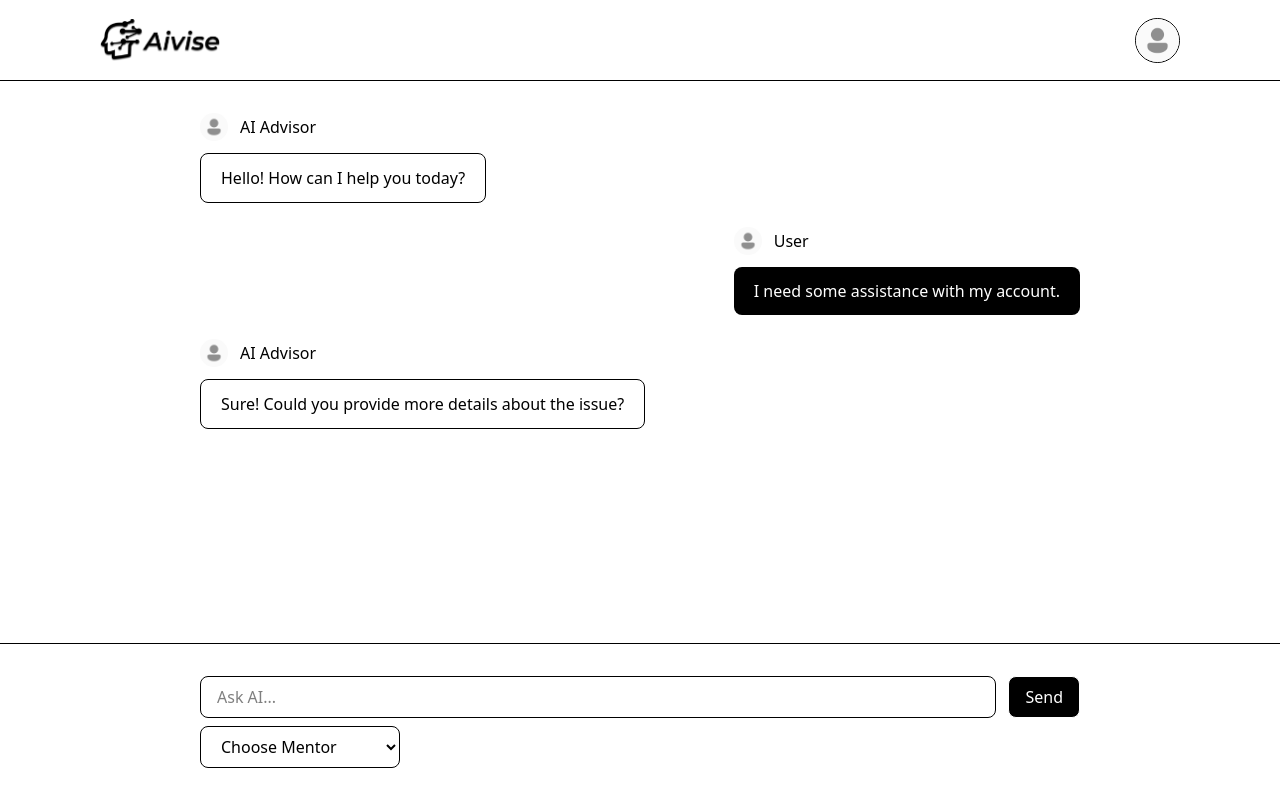
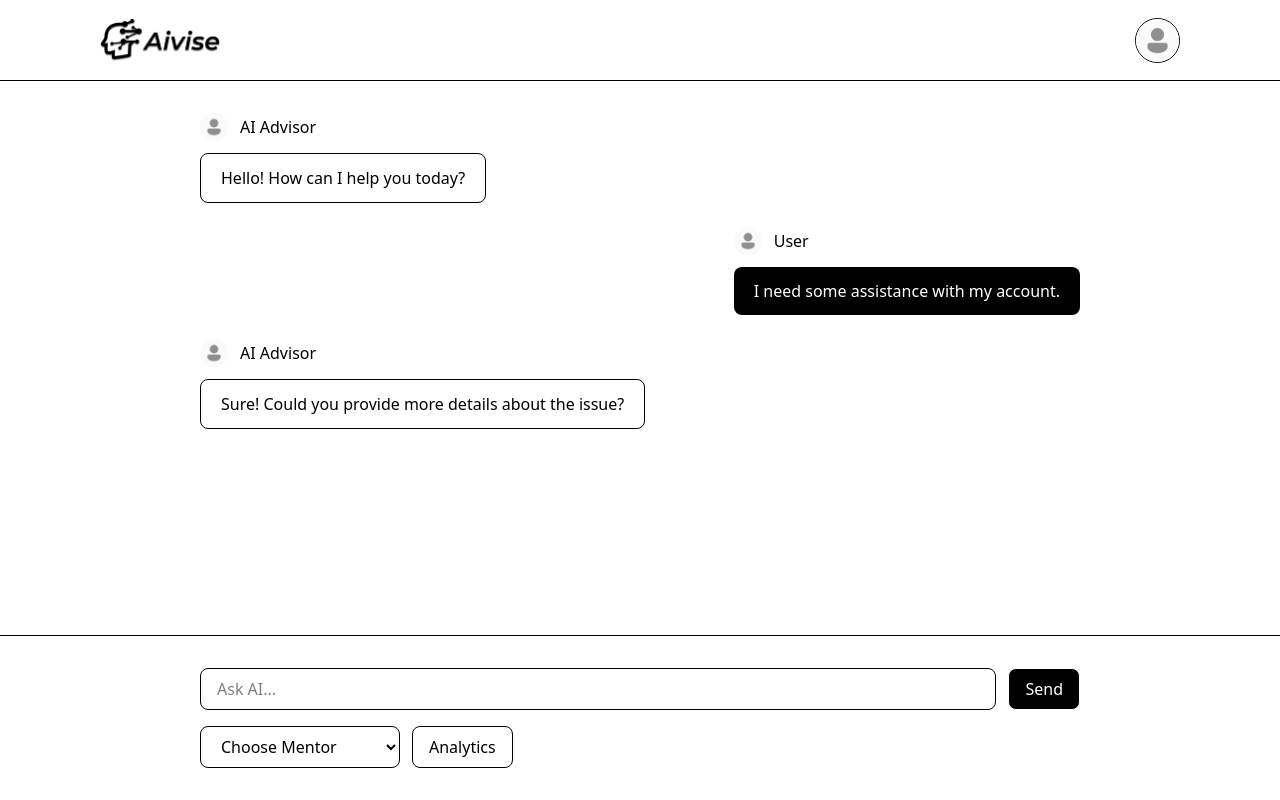
Before and after one commit to JustKalvin/Neuronesia, a React (Vite) app: page /chatbot in a window 1280 px wide. Built offline with nearby package versions, Linux system fonts and the light colour scheme.

Commit message:
Push analytics

```diff
--- a/package.json
+++ b/package.json
@@ -22,11 +22,8 @@
     "react-icons": "^5.5.0",
     "react-markdown": "^10.1.0",
     "react-router-dom": "^7.7.0",
-<<<<<<< HEAD
+    "react-syntax-highlighter": "^15.6.1",
     "recharts": "^3.1.0",
-=======
-    "react-syntax-highlighter": "^15.6.1",
->>>>>>> 0ae2c7b59b231d512a8ed7e6874c0e71c76f867c
     "tailwindcss": "^4.1.11"
   },
   "devDependencies": {
--- a/src/App.jsx
+++ b/src/App.jsx
@@ -6,7 +6,6 @@ import { Routes, Route } from "react-router-dom";
 import Landing from './components/Landing'
 import Chatbot from './pages/Chatbot';
 import Login from './pages/login';
-import CSVReader from "./pages/testingKal"
 
 function App() {
   return (
@@ -14,7 +13,6 @@ function App() {
       <Route path="/" element={<Landing />} />
       <Route path="/login" element={<Login />} />
       <Route path="/chatbot" element={<Chatbot />} />
-      <Route path="/csvreader" element={<CSVReader />} />
     </Routes>
   )
 }
--- a/src/pages/Chatbot.jsx
+++ b/src/pages/Chatbot.jsx
@@ -17,6 +17,7 @@ const Chatbot = () => {
   const [input, setInput] = useState("");
   const [loading, setLoading] = useState(false);
   const [user, setUser] = useState(null);
+  const [analyticClicked, setAnalyticClicked] = useState(false);
 
   // ✅ State untuk namespace Pinecone
   const [mentorCode, setMentorCode] = useState("");
@@ -136,6 +137,10 @@ const Chatbot = () => {
     }
   };
 
+  const handleAnalytic = () => {
+    setAnalyticClicked(analyticClicked => (!analyticClicked))
+  }
+
   return (
     <div className="bg-[#FFFFFF] h-screen flex flex-col justify-between font-Poppins">
       {/* Header */}
@@ -173,8 +178,7 @@ const Chatbot = () => {
         {messages.map((msg) => (
           <div
             key={msg.id}
-            className={`flex ${
-              msg.sender === "user" ? "justify-end" : "justify-start"
+            className={`flex ${msg.sender === "user" ? "justify-end" : "justify-start"
               }`}
           >
             <div className="flex flex-col gap-3">
@@ -205,8 +209,7 @@ const Chatbot = () => {
               </div>
 
               <div
-                className={`rounded-lg px-5 py-3 max-w-md ${
-                  msg.sender === "user"
+                className={`rounded-lg px-5 py-3 max-w-md ${msg.sender === "user"
                   ? "bg-black text-left text-white"
                   : "bg-white text-left border-1"
                   }`}
@@ -225,7 +228,30 @@ const Chatbot = () => {
       <hr className="" />
 
       {/* Footer Input */}
-      <footer className="px-[200px] py-8 max-lg:px-[100px] max-sm:px-[40px] ">
+      <footer className="px-[200px] py-8 max-lg:px-[100px] max-sm:px-[40px]">
+        {/* Kondisional: jika analytic aktif, tampilkan upload file */}
+        {analyticClicked ? (
+          <div className="flex items-center gap-3">
+            <input
+              type="file"
+              accept=".csv,.xlsx,.xls,.json,.txt"
+              className="border border-gray-400 rounded-lg px-4 py-2"
+              onChange={(e) => {
+                const file = e.target.files[0];
+                if (file) {
+                  console.log("Selected file:", file);
+                  // Tambahkan logic upload atau parsing file di sini
+                }
+              }}
+            />
+            <button
+              type="button"
+              className="bg-black text-white px-4 py-2 rounded-lg hover:bg-white hover:text-black transition-colors border-1 cursor-pointer"
+            >
+              Upload
+            </button>
+          </div>
+        ) : (
           <div className="flex items-center gap-3">
             <input
               type="text"
@@ -243,9 +269,10 @@ const Chatbot = () => {
               Send
             </button>
           </div>
+        )}
 
-        {/* Dropdown Mentor */}
-        <div className="mt-2">
+        {/* Mentor dropdown + Analytics toggle */}
+        <div className="mt-4 flex items-center gap-3">
           <select
             className="border rounded-lg px-4 py-2 w-[200px] cursor-pointer"
             onChange={handleMentorChange}
@@ -255,13 +282,19 @@ const Chatbot = () => {
             <option value="orang2">Stephen R. Covey</option>
             <option value="orang3">Eric Ries</option>
           </select>
+
+          <button
+            onClick={handleAnalytic}
+            className={`px-4 py-2 rounded-lg transition-colors border-1 cursor-pointer ${analyticClicked
+              ? "bg-black text-white"
+              : "bg-white text-black"
+              }`}
+          >
+            Analytics
+          </button>
         </div>
+      </footer>
 
-        {/* ✅ Debug: tampilkan namespace yang dipilih
-        <p className="mt-2 text-gray-600">
-          Selected Namespace: <strong>{mentorCode || "None"}</strong>
-        </p> */}
-      </footer>
     </div>
   );
 };
```
Also changed, not shown: 1 other file (tests, documents, lock files or other folders). Lines whose indentation alone changed are shown as unchanged.
